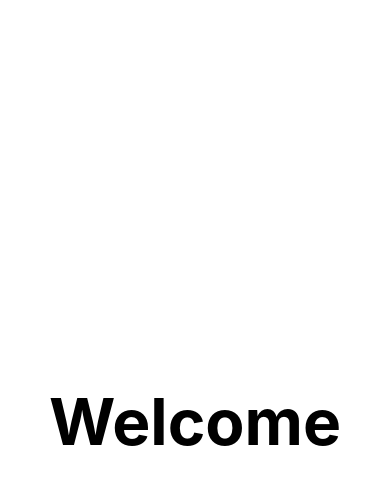
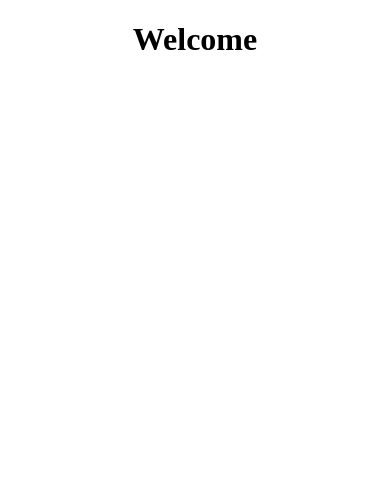
Before and after one commit to jpotechin/crypto-dashboard, a Next.js app: page / in a window 390 px wide. Shown: the top 484 px of the page. Built offline with nearby package versions, Linux system fonts and the light colour scheme.

Commit message:
Setup Material-UI

```diff
--- a/package.json
+++ b/package.json
@@ -12,6 +12,8 @@
 		"test": "jest"
 	},
 	"dependencies": {
+		"@material-ui/core": "^4.11.3",
+		"@material-ui/icons": "^4.11.2",
 		"next": "10.1.3",
 		"react": "17.0.2",
 		"react-dom": "17.0.2"
--- /dev/null
+++ b/pages/_document.tsx
@@ -0,0 +1,29 @@
+/* eslint-disable  */
+import Document, { Html, Head, Main, NextScript, DocumentContext } from 'next/document';
+
+class MyDocument extends Document {
+	static async getInitialProps(ctx: DocumentContext) {
+		const initialProps = await Document.getInitialProps(ctx);
+		return { ...initialProps };
+	}
+
+	render() {
+		return (
+			<Html>
+				<Head>
+					<link
+						href="https://fonts.googleapis.com/css?family=Roboto:300,400,500,700&display=swap"
+						rel="stylesheet"
+					/>
+					<link rel="stylesheet" href="https://fonts.googleapis.com/icon?family=Material+Icons" />
+				</Head>
+				<body>
+					<Main />
+					<NextScript />
+				</body>
+			</Html>
+		);
+	}
+}
+
+export default MyDocument;
--- a/pages/index.tsx
+++ b/pages/index.tsx
@@ -1,15 +1,18 @@
 import Head from 'next/head';
+import Grid from '@material-ui/core/Grid';
 import styles from '../styles/Home.module.css';
 
 export default function Home(): JSX.Element {
 	return (
-		<div className={styles.container}>
+		<div>
 			<Head>
 				<title>Cryptocurrency Dashboard</title>
 				<link rel="icon" href="/favicon.ico" />
 			</Head>
-			<main className={styles.main}>
-				<h1 className={styles.title}>Welcome</h1>
+			<main className={styles.container}>
+				<Grid container direction="row" justify="center" alignItems="center">
+					<h1>Welcome</h1>
+				</Grid>
 			</main>
 		</div>
 	);
--- a/styles/Home.module.css
+++ b/styles/Home.module.css
@@ -1,122 +1,3 @@
 .container {
-  min-height: 100vh;
-  padding: 0 0.5rem;
-  display: flex;
-  flex-direction: column;
-  justify-content: center;
-  align-items: center;
+	min-height: 100vh;
 }
-
-.main {
-  padding: 5rem 0;
-  flex: 1;
-  display: flex;
-  flex-direction: column;
-  justify-content: center;
-  align-items: center;
-}
-
-.footer {
-  width: 100%;
-  height: 100px;
-  border-top: 1px solid #eaeaea;
-  display: flex;
-  justify-content: center;
-  align-items: center;
-}
-
-.footer img {
-  margin-left: 0.5rem;
-}
-
-.footer a {
-  display: flex;
-  justify-content: center;
-  align-items: center;
-}
-
-.title a {
-  color: #0070f3;
-  text-decoration: none;
-}
-
-.title a:hover,
-.title a:focus,
-.title a:active {
-  text-decoration: underline;
-}
-
-.title {
-  margin: 0;
-  line-height: 1.15;
-  font-size: 4rem;
-}
-
-.title,
-.description {
-  text-align: center;
-}
-
-.description {
-  line-height: 1.5;
-  font-size: 1.5rem;
-}
-
-.code {
-  background: #fafafa;
-  border-radius: 5px;
-  padding: 0.75rem;
-  font-size: 1.1rem;
-  font-family: Menlo, Monaco, Lucida Console, Liberation Mono, DejaVu Sans Mono,
-    Bitstream Vera Sans Mono, Courier New, monospace;
-}
-
-.grid {
-  display: flex;
-  align-items: center;
-  justify-content: center;
-  flex-wrap: wrap;
-  max-width: 800px;
-  margin-top: 3rem;
-}
-
-.card {
-  margin: 1rem;
-  flex-basis: 45%;
-  padding: 1.5rem;
-  text-align: left;
-  color: inherit;
-  text-decoration: none;
-  border: 1px solid #eaeaea;
-  border-radius: 10px;
-  transition: color 0.15s ease, border-color 0.15s ease;
-}
-
-.card:hover,
-.card:focus,
-.card:active {
-  color: #0070f3;
-  border-color: #0070f3;
-}
-
-.card h3 {
-  margin: 0 0 1rem 0;
-  font-size: 1.5rem;
-}
-
-.card p {
-  margin: 0;
-  font-size: 1.25rem;
-  line-height: 1.5;
-}
-
-.logo {
-  height: 1em;
-}
-
-@media (max-width: 600px) {
-  .grid {
-    width: 100%;
-    flex-direction: column;
-  }
-}
--- a/styles/globals.css
+++ b/styles/globals.css
@@ -1,16 +1,14 @@
 html,
 body {
-  padding: 0;
-  margin: 0;
-  font-family: -apple-system, BlinkMacSystemFont, Segoe UI, Roboto, Oxygen,
-    Ubuntu, Cantarell, Fira Sans, Droid Sans, Helvetica Neue, sans-serif;
+	padding: 0;
+	margin: 0;
 }
 
 a {
-  color: inherit;
-  text-decoration: none;
+	color: inherit;
+	text-decoration: none;
 }
 
 * {
-  box-sizing: border-box;
+	box-sizing: border-box;
 }
--- a/tsconfig.json
+++ b/tsconfig.json
@@ -14,6 +14,6 @@
 		"isolatedModules": true,
 		"jsx": "preserve"
 	},
-	"include": ["next-env.d.ts", "**/*.ts", "**/*.tsx"],
+	"include": ["next-env.d.ts", "**/*.ts", "**/*.tsx", "pages/_app.js", "pages/_document.js"],
 	"exclude": ["node_modules"]
 }
```
Also changed, not shown: .eslintrc.js, 1 other file (tests, documents, lock files or other folders).
